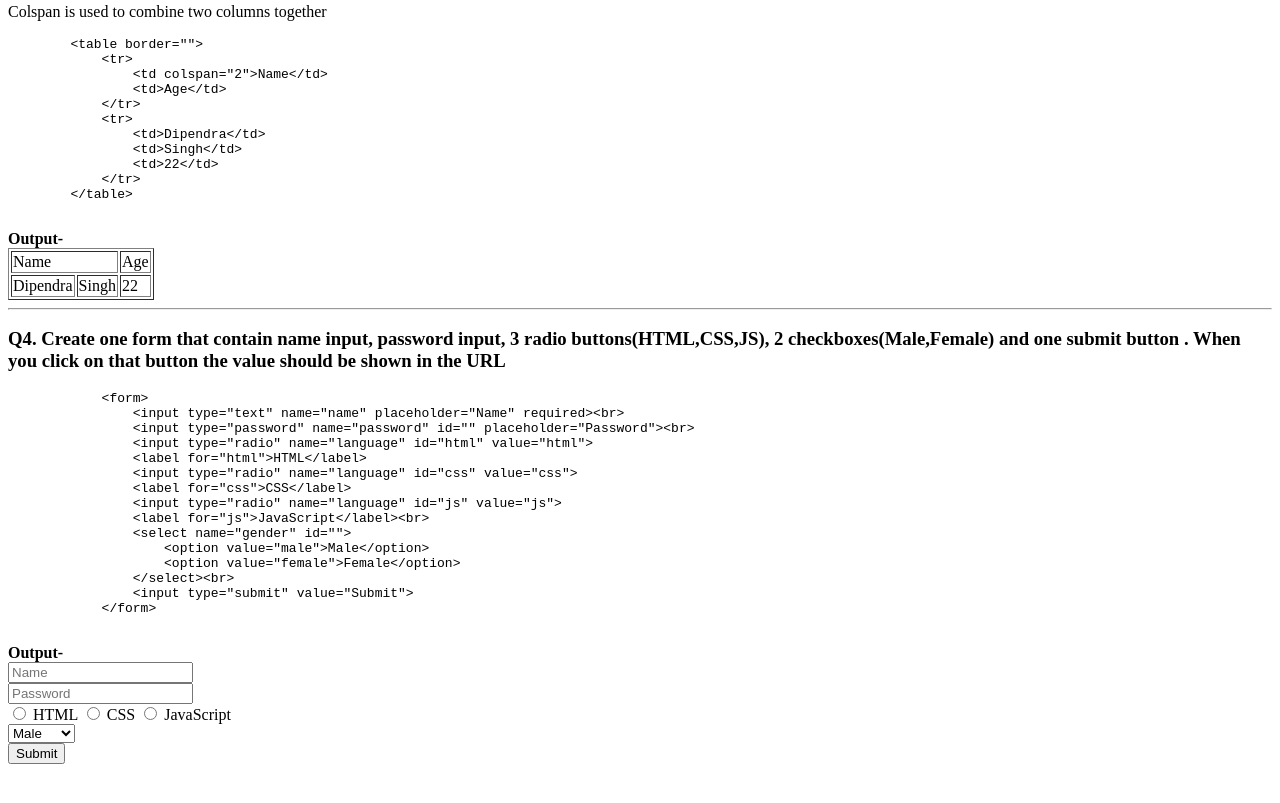
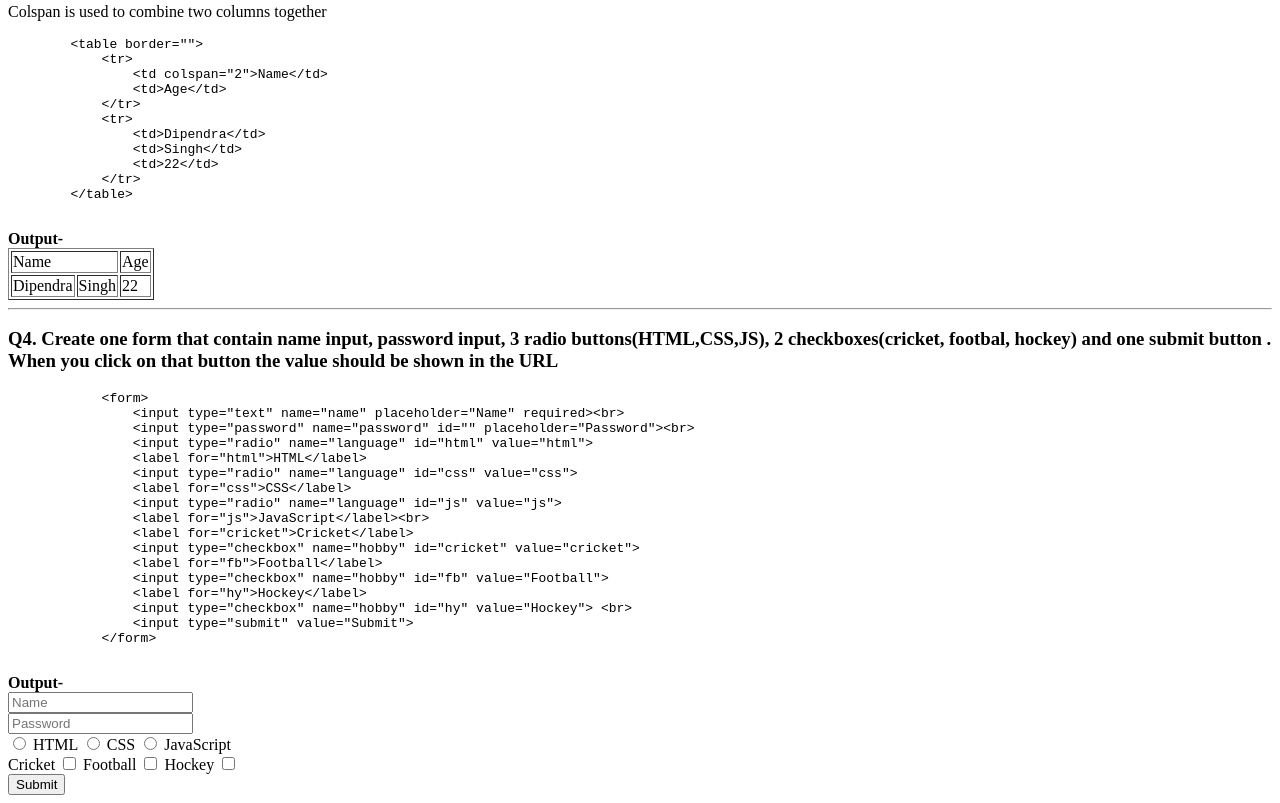
Before and after one commit to dipsingh100/HTML_DAY3, a plain HTML site: page index.html in a window 1280 px wide. Shown: the part 659-1462 px from the top of the page. Before the commit the page ends 1431 px from the top, so only its background shows below. Drawn offline with Linux system fonts and the light colour scheme.

Commit message:
changees made

```diff
--- a/index.html
+++ b/index.html
@@ -59,7 +59,7 @@
             </tr>
         </table>
         <hr>
-        <h3>Q4. Create one form that contain name input, password input, 3 radio buttons(HTML,CSS,JS), 2 checkboxes(Male,Female) and one submit button . When you click on that button the value should be shown in the URL</h3>
+        <h3>Q4. Create one form that contain name input, password input, 3 radio buttons(HTML,CSS,JS), 2 checkboxes(cricket, footbal, hockey) and one submit button . When you click on that button the value should be shown in the URL</h3>
         <pre>
             &lt;form&gt;
                 &lt;input type="text" name="name" placeholder="Name" required>&lt;br&gt;
@@ -70,10 +70,12 @@
                 &lt;label for="css">CSS&lt;/label&gt;
                 &lt;input type="radio" name="language" id="js" value="js"&gt;
                 &lt;label for="js">JavaScript&lt;/label&gt;&lt;br&gt;
-                &lt;select name="gender" id="">
-                    &lt;option value="male"&gt;Male&lt;/option&gt;
-                    &lt;option value="female"&gt;Female&lt;/option&gt;
-                &lt;/select&gt;&lt;br&gt;
+                &lt;label for="cricket">Cricket&lt;/label&gt;
+                &lt;input type="checkbox" name="hobby" id="cricket" value="cricket"&gt;
+                &lt;label for="fb">Football&lt;/label&gt;
+                &lt;input type="checkbox" name="hobby" id="fb" value="Football"&gt;
+                &lt;label for="hy">Hockey&lt;/label&gt;
+                &lt;input type="checkbox" name="hobby" id="hy" value="Hockey"&gt; &lt;br&gt;
                 &lt;input type="submit" value="Submit"&gt;
             &lt;/form&gt;
         </pre>
@@ -89,10 +91,13 @@
             <label for="js">JavaScript</label>
             <br>
 
-            <select name="gender" id="">
-                <option value="male">Male</option>
-                <option value="female">Female</option>
-            </select><br>
+            <label for="cricket">Cricket</label>
+            <input type="checkbox" name="hobby" id="cricket" value="cricket">
+            <label for="fb">Football</label>
+            <input type="checkbox" name="hobby" id="fb" value="Football">
+            <label for="hy">Hockey</label>
+            <input type="checkbox" name="hobby" id="hy" value="Hockey"> <br>
+
             <input type="submit" value="Submit">
         </form>
 </body>
```
